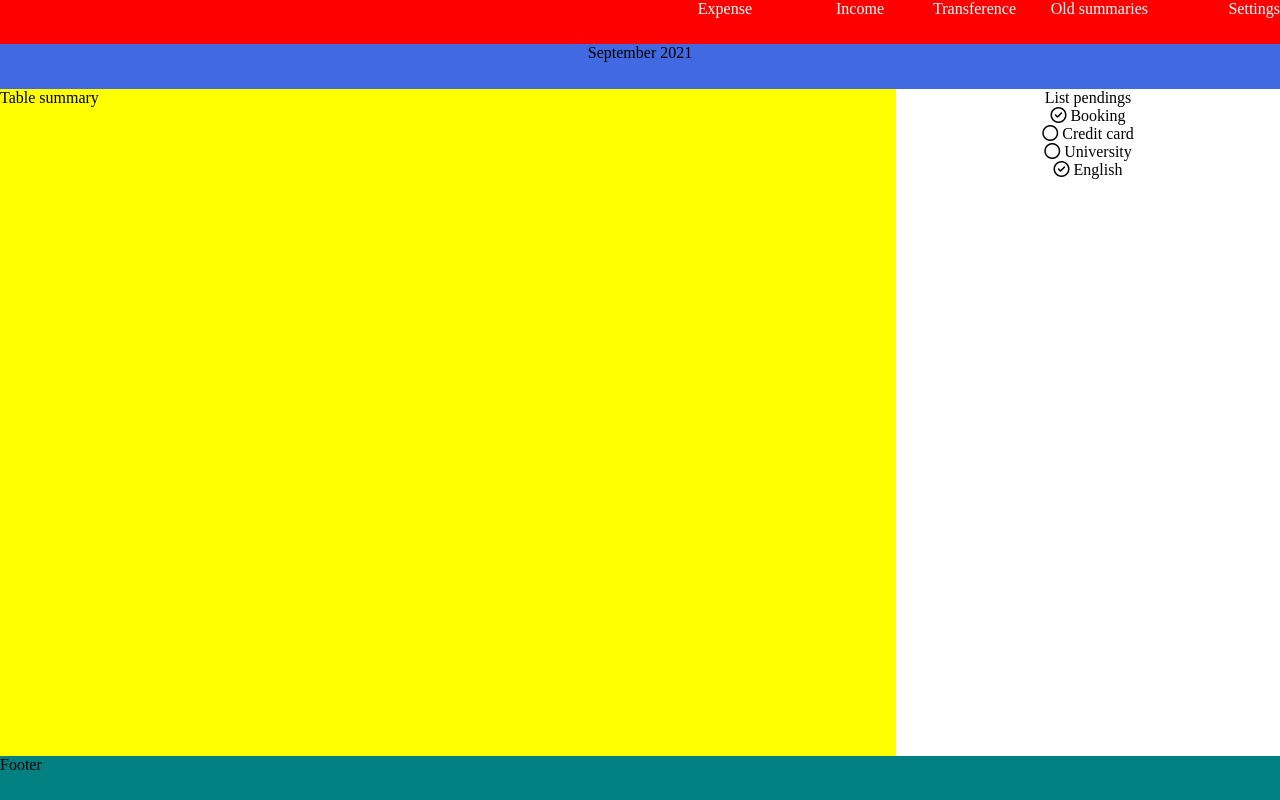
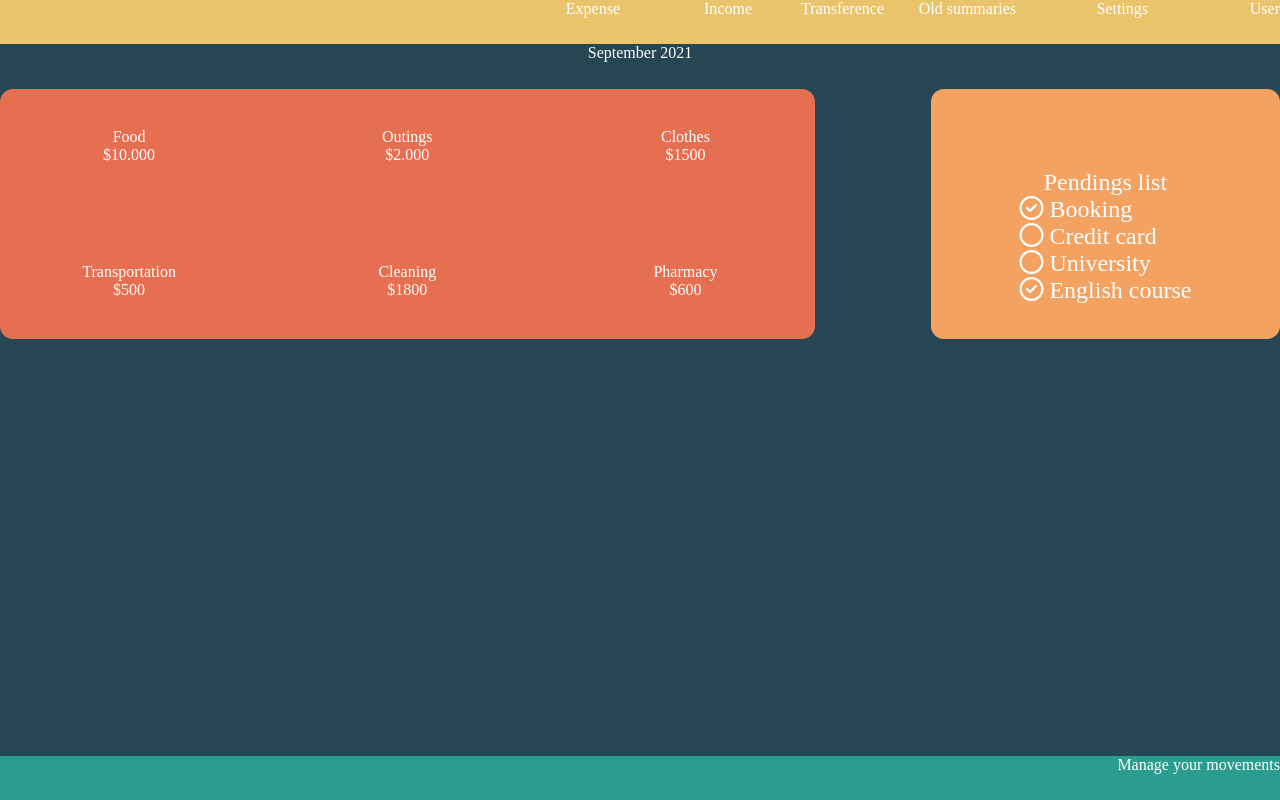
Before and after one commit to ccalbete/Proyecto-Cinthya-Calbete, a plain HTML site: page home/index.html in a window 1280 px wide. Drawn offline with Linux system fonts and the light colour scheme.

Commit message:
home css in progress

```diff
--- a/home/index.html
+++ b/home/index.html
@@ -18,24 +18,48 @@
                 <li> <a href="#" alt="Transference"> Transference </a> </li>
                 <li> <a href="#" alt="Old summaries"> Old summaries </a> </li>
                 <li> <a href="#" alt="Settings"> Settings </a> </li>
+                <li>User</li>
             </ul>
         </nav>
     </header>
         <p id="title">September 2021</p>
         <section id="tableSummary">
-            Table summary
+            <label>
+                <p>Food</p>
+                <p>$10.000</p>
+            </label>
+            <label>
+                <p>Outings</p>
+                <p>$2.000</p>
+            </label>
+            <label>
+                <p>Clothes</p>
+                <p>$1500</p>
+            </label>
+            <label>
+                <p>Transportation</p>
+                <p>$500</p>
+            </label>
+            <label>
+                <p>Cleaning</p>
+                <p>$1800</p>
+            </label>
+            <label>
+                <p>Pharmacy</p>
+                <p>$600</p>
+            </label>
         </section>
-        <section id=listPendings>
-           <p>List pendings</p>
+        <section id=pendingsList>
+           <p>Pendings list</p>
             <ul>
                 <li><i class="far fa-check-circle"></i> Booking</li>
                 <li><i class="far fa-circle"></i> Credit card</li>
                 <li><i class="far fa-circle"></i> University</li>
-                <li><i class="far fa-check-circle"></i> English</li>
+                <li><i class="far fa-check-circle"></i> English course</li>
             </ul>
         </section>
     <footer>
-        Footer
+        Manage your movements
     </footer>
 </body>
 </html>
--- a/home/style.css
+++ b/home/style.css
@@ -1,7 +1,17 @@
+:root {
+    --blue: #264653;
+    --green: #2a9d8f;
+    --red: #e76f51;
+    --orange:  #f4a261;
+    --yellow: #e9c46a;
+    --titleSize: 2.5rem;
+  }
+
 *{
     box-sizing: border-box;
     padding: 0;
     margin: 0;
+    color:white;
 }
 
 nav > ul > li{
@@ -12,6 +22,7 @@ nav > ul > li{
 section > ul {
     display: grid;
     justify-content: center;
+    list-style-type: none;
 }
 
 nav{
@@ -20,39 +31,60 @@ nav{
 
 body{
     display: grid;
-    grid-template-areas: "header header"
-                         "title title"
-                         "tableSummary listPendings"
-                         "footer footer";
-    grid-template-columns: 7fr 3fr;
+    grid-template-areas: "header header header"
+                         "title title title"
+                         "tableSummary . pendingsList"
+                         "footer footer footer";
+    grid-template-columns: 7fr 1fr 3fr;
     grid-template-rows: 1fr 1fr 15fr 1fr;
     height: 100vh;
+    background-color: var(--blue);
 }
 
 header{
     grid-area: header;
-    background-color: red;
+    background-color: var(--yellow);
 }
 
 #title{
     grid-area: title;
-    background-color: royalblue;
     text-align: center;
+    background-color: var(--blue);
+    color: white;
 }
 
 #tableSummary{
     grid-area: tableSummary;
-    background-color: yellow;
+    display: grid;
+    grid-template-columns: 2fr 2fr 2fr;
+    grid-template-rows: 1fr, 1fr;
+    justify-items: center;
+    align-items: center;
+    text-align: center;
+    height: 250px;
+    grid-gap: 20px;
+    border-radius: 13px;
+    font-size: 1rem;
+    background-color: var(--red);
 }
 
-#listPendings{
-    grid-area: listPendings;
-    text-align: center;
+#pendingsList{
+    grid-area: pendingsList;
+    height: 250px;
+    display: grid;
+    grid-template-rows: 1fr 3fr;
+    font-size: 1.5rem;
+    background-color: var(--orange);
+    padding: 80px;
+    border-radius: 13px;
 }
+
 
 footer{
     grid-area: footer;
-    background-color: teal;
+    background-color: var(--green);
+    text-align: right;
+    color: white;
 }
 
 a{
@@ -60,6 +92,6 @@ a{
     color: white;
 }
 
-section > ul{
-    list-style-type: none;
+#pendingsList > p{
+    text-align: center;
 }
```
Also changed, not shown: home/background.png (added), home/background1.jpg (added), home/background2.png (added), 1 other file.
